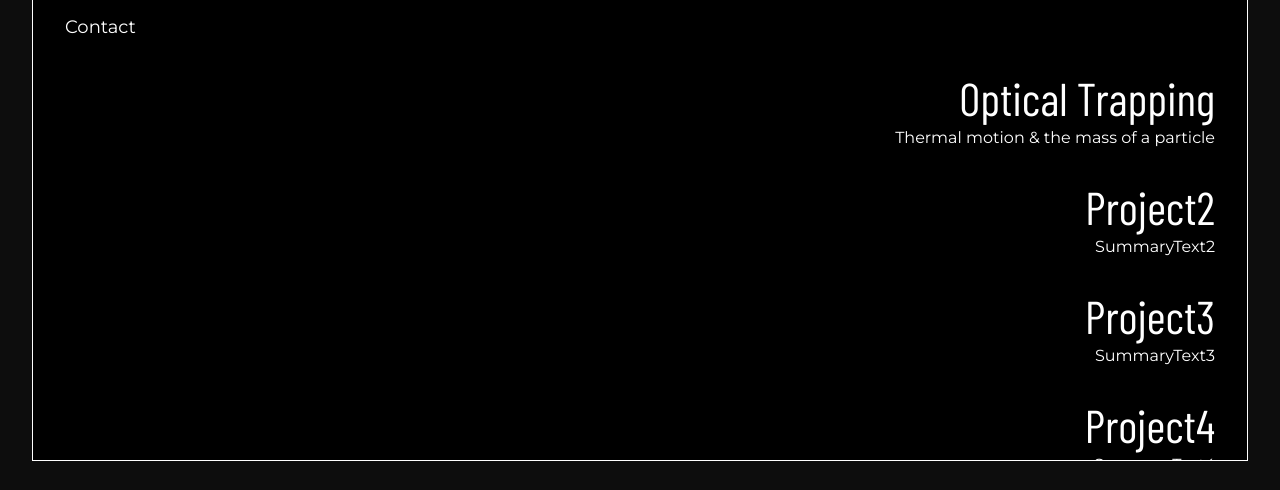
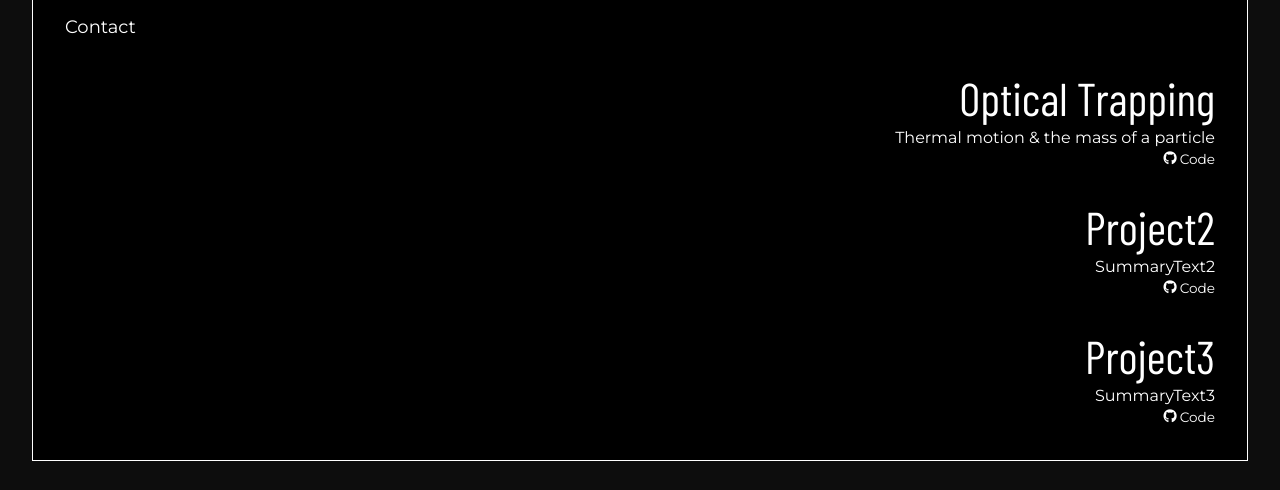
Before and after one commit to jasonmcarr/jasonmcarr-github.io, a React (Create React App) app: page /#/projects in a window 1280 px wide. Shown: the part 307-797 px from the top of the page. Built offline with nearby package versions, Linux system fonts and the light colour scheme.

Commit message:
New: added new content to the home summary, added source code linking capabilities to the projects.

```diff
--- a/public/index.html
+++ b/public/index.html
@@ -20,6 +20,8 @@
 
     <link rel="manifest" href="%PUBLIC_URL%/manifest.json" />
 
+    <script src="https://kit.fontawesome.com/f2c9ae2585.js" crossorigin="anonymous"></script>
+
     <title>Jason Carr</title>
     <!-- <script
       type="module"
--- a/src/App.css
+++ b/src/App.css
@@ -3,7 +3,7 @@ font-family: 'Montserrat', sans-serif;
   margin: 0;
   padding: 0;
   box-sizing: border-box;
-  color: #ffffff;
+  /* color: #ffffff; */
   text-decoration: none;
   /* border: solid 0.1px #ff343480; */
 }
@@ -11,6 +11,7 @@ font-family: 'Montserrat', sans-serif;
 body {
   overflow: hidden;
   background-color: #000000;
+  color: #ffffff;
   width: 100%;
   height: 100vh;
   /* padding: clamp(10px, 4vmin, 40px); */
@@ -170,13 +171,14 @@ body {
   text-decoration: none;
   font-size: 1.125rem;
   font-weight: 300;
+  color: #ffffff;
 }
 .navbar .li-contact {
   padding-bottom: clamp(10px, 4vmin, 40px);
 }
 
 .nav-link:hover {
-  color: #000000;
+  color: #757575;
 }
 
 .permanent-elements {
--- a/src/components/home/home.jsx
+++ b/src/components/home/home.jsx
@@ -4,25 +4,28 @@ import { opacityFilterRemove } from "../../utils/functions";
 function Home() {
   opacityFilterRemove();
   return (
-      <section className="author-summary">
-        Lorem ipsum dolor sit amet consectetur adipisicing elit. Tenetur iusto
-        repellat soluta voluptate atque animi ratione reiciendis quidem! Porro
-        repellat nobis eligendi nihil! Iste atque tempore ad unde temporibus
-        doloribus impedit facilis quaerat quidem inventore odit enim debitis sit
-        dignissimos deserunt libero corporis necessitatibus vel cumque, ex
-        distinctio odio praesentium. Lorem ipsum dolor sit amet consectetur
-        adipisicing elit. Tempore, aliquam at suscipit deleniti quidem nobis
-        debitis quaerat unde eaque voluptatum maiores impedit nisi doloremque
-        laudantium ad, officiis facilis nihil repellat expedita, ab eos earum
-        mollitia! Error doloribus dignissimos quisquam deserunt delectus sit
-        voluptates. Reprehenderit itaque sit magni totam consequatur, sequi enim
-        ratione assumenda repudiandae. Esse vero libero vitae labore, quam
-        quibusdam necessitatibus voluptate consectetur, dignissimos provident
-        illo saepe velit doloribus reprehenderit tempora laboriosam, maiores
-        quasi repellat quas ipsa corrupti odit cumque rerum nihil? Facilis
-        libero aliquid quis dicta illo voluptates commodi corrupti nesciunt ea
-        veniam, ipsam nobis?
-      </section>
+    <section className="author-summary">
+      Born in 1996, I grew up in treasure state of Montana. I spent my formative
+      years trekking the faces of indomitable mountains, breaking the glassy
+      surface of waters rarely-touched, and watching the embers rise from the
+      flames below them on a cool summer evening. This love of nature inspired
+      me to pursue an understanding of it academically, which led me to Physics.
+      <br />
+      <br />
+      Pursuing of natural philosophy presented me with the opportunity to
+      glimpse some understanding of the mathematics that weave the fabric of our
+      reality. This math is something that I believe is beautiful and deserves
+      to be shown to the world in an equivalently beautiful way. One of the best
+      ways to chisel the form from the marble is through the use of data
+      analysis.
+      <br />
+      <br />
+      Different types of data call for different methods of analysis, just as
+      different forms of art require different methods to fully encapsulate the
+      meaning of the subject. I love that I am able to continually learn new
+      ways to convey this meaning to new audiences, and derive great
+      satisfaction from honing my skills.
+    </section>
   );
 }
 
--- a/src/components/projects/project1.jsx
+++ b/src/components/projects/project1.jsx
@@ -123,7 +123,7 @@ function Project1() {
           The mass of the microsphere can be calulated by measuring the radius
           of the particle (in this case, the radius was 1.72 microns). Using
           this value, along with the density of of the material at room
-          temperature (polystyrene, which has a desity of 1.055 g/cm^3), the
+          temperature (polystyrene, which has a density of 1.055 g/cm^3), the
           calculated mass of the microsphere was 2.249E-14 kg. This information
           was used to calculate the velocity of 7.758 microns/second.
         </p>
--- a/src/components/projects/projects.css
+++ b/src/components/projects/projects.css
@@ -19,6 +19,7 @@
   font-family: 'Montserrat', sans-serif !important;
   font-size: 1rem;
   font-weight: 300;
+  color: #ffffff;
 }
 
 .project-title {
@@ -28,6 +29,7 @@
   margin-bottom: 3px;
   margin-top: 0;
   padding-top: 0;
+  color: #ffffff;
 }
 
 .project-links {
@@ -37,7 +39,7 @@
 
 a:hover .project-title,
 a:hover .project-summary {
-  color: #000000;
+  color: #757575;
 }
 
 .projects-nav::-webkit-scrollbar {
@@ -49,6 +51,30 @@ a:hover .project-summary {
     margin-bottom: clamp(10px, 4vmin, 40px);
 }
 
-.projects-nav p {
-  font-weight: 600;
+.project-nav-internal{
+  position: relative;
+  margin-bottom: clamp(10px, 4vmin, 40px);
+  padding-bottom: 20px;
 }
+
+.project-linker {
+  position: absolute;
+  z-index: 12;
+  display: flex;
+  justify-content: right;
+  align-items: center;
+  gap: 3px;
+  background-color: #00000000;
+  color: #ffffff;
+  border: none;
+  text-align: right;
+  cursor: pointer;
+  margin-top: -35px;
+  font-weight: 300;
+  font-size: 0.85rem;
+  bottom: 0;
+  right: 0;
+}
+.project-linker:hover {
+  color: #757575;
+}
--- a/src/components/projects/projects.jsx
+++ b/src/components/projects/projects.jsx
@@ -8,8 +8,12 @@ function Projects() {
   return (
     <section className="projects-nav">
       {projects_array.map((item) => (
+        <div
+          className="project-nav-internal"
+          key={projects_array.indexOf(item)}
+        >
           <NavLink
-            key={projects_array.indexOf(item)}
+            className="projects-nav-link"
             to={`project${projects_array.indexOf(item) + 1}`}
           >
             <div className="project-links">
@@ -17,6 +21,17 @@ function Projects() {
               <div className="project-summary">{item.Description}</div>
             </div>
           </NavLink>
+          <button
+            onClick={(e) => {
+              e.preventDefault();
+              window.open(item.Link, "_blank");
+            }}
+            className="project-linker"
+          >
+            <i className="fa-brands fa-github github-icon"></i>
+            <p>Code</p>
+          </button>
+        </div>
       ))}
     </section>
   );
--- a/src/services/projectsarray.jsx
+++ b/src/services/projectsarray.jsx
@@ -2,9 +2,14 @@ export const projects_array = [
   {
     Title: "Optical Trapping",
     Description: "Thermal motion & the mass of a particle",
+    Link: "https://github.com/jasonmcarr/OpticalTrap",
   },
-  { Title: "Project2", Description: "SummaryText2" },
-  { Title: "Project3", Description: "SummaryText3" },
-  { Title: "Project4", Description: "SummaryText4" },
-  { Title: "Project5", Description: "SummaryText5" },
+  {
+    Title: "Project2",
+    Description: "SummaryText2",
+    Link: "",
+  },
+  { Title: "Project3", Description: "SummaryText3", Link: "" },
+  { Title: "Project4", Description: "SummaryText4", Link: "" },
+  { Title: "Project5", Description: "SummaryText5", Link: "" },
 ];
```
Also changed, not shown: src/assets/json_files/transversehistogram.json (+1 -1 lines), src/assets/json_files/verticalhistogram.json (+1 -1 lines). Lines whose indentation alone changed are shown as unchanged.
